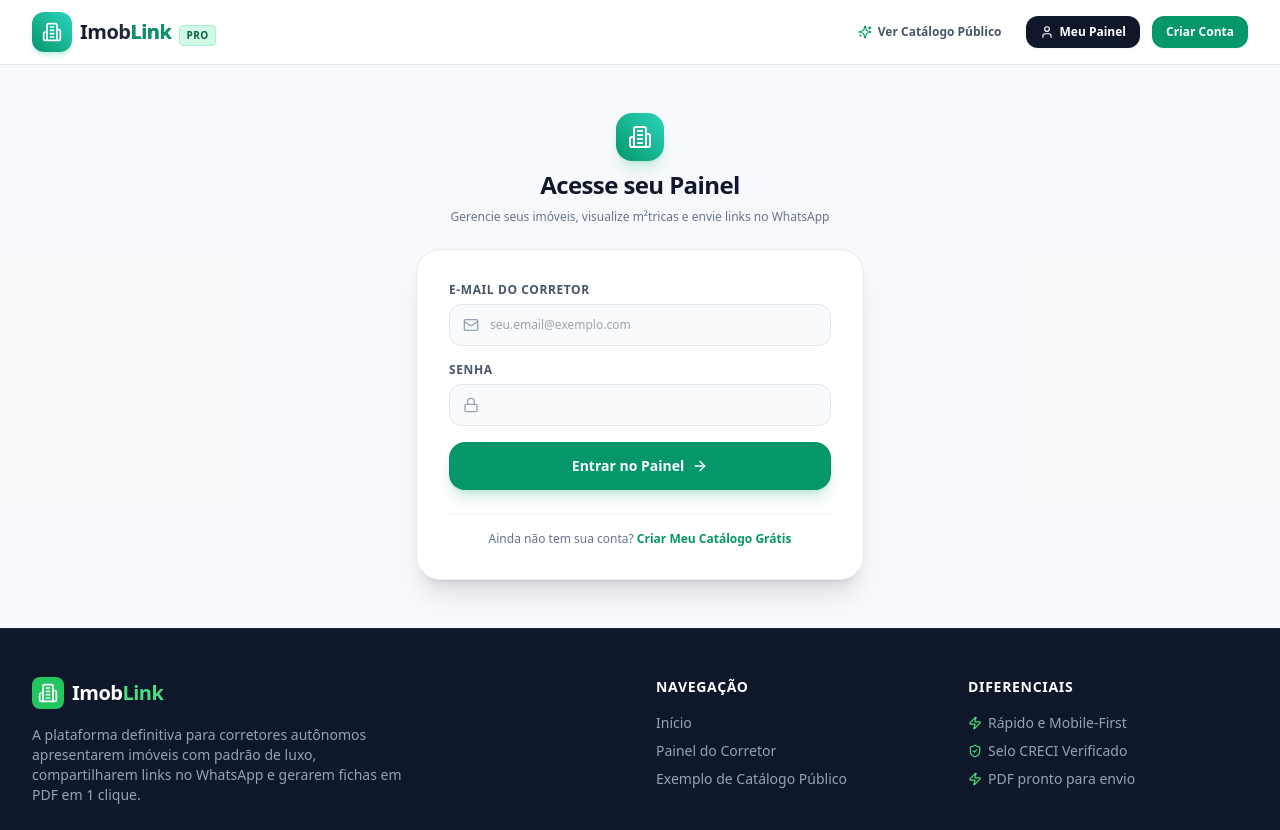
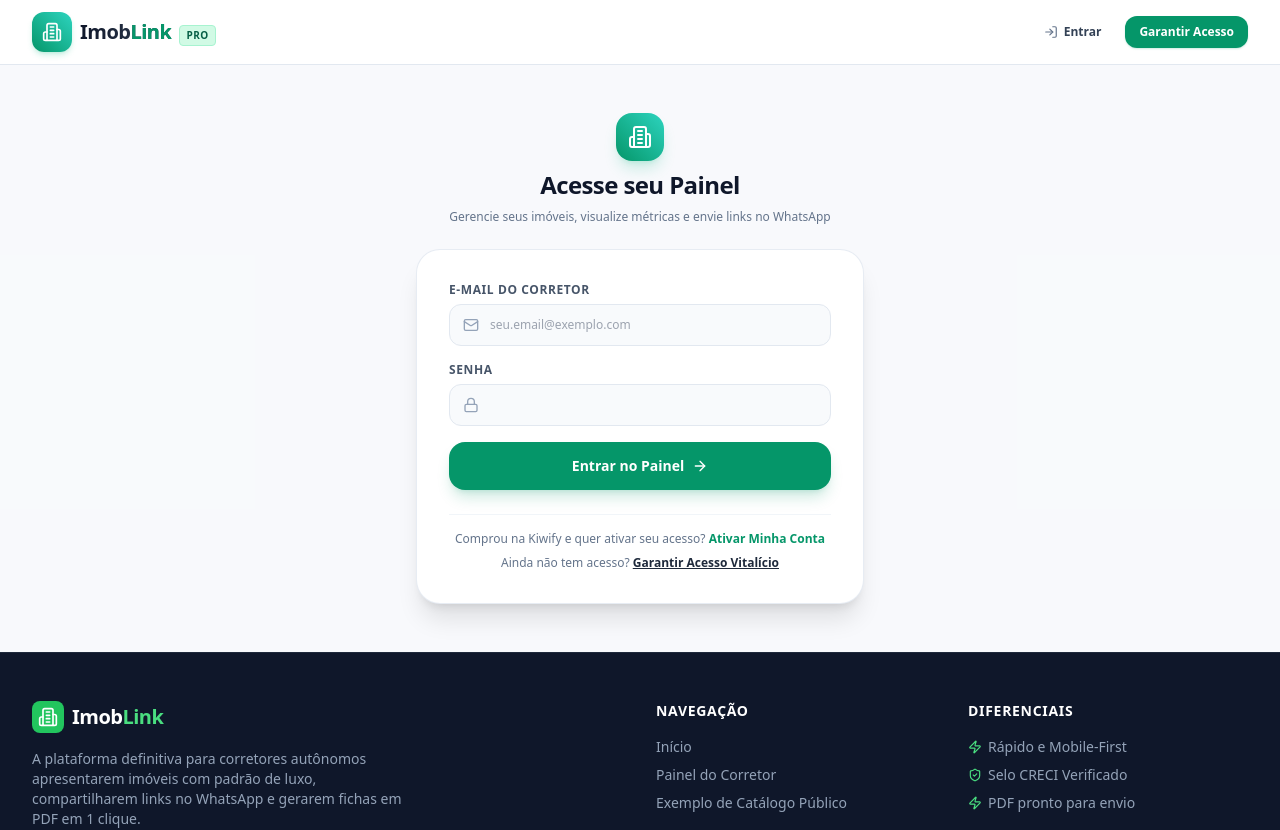
Before and after one commit to Vr199605/imoblink, a Next.js app: page /login in a window 1280 px wide. Shown: the top 830 px of the page. Built offline with nearby package versions, Linux system fonts and the light colour scheme; no server answers.

Commit message:
feat: protect dashboard with login redirect and validate purchase email on registration

```diff
--- a/src/app/cadastro/page.tsx
+++ b/src/app/cadastro/page.tsx
@@ -35,6 +35,19 @@ export default function CadastroPage() {
   const [loading, setLoading] = useState(false);
   const [errorMessage, setErrorMessage] = useState('');
 
+  React.useEffect(() => {
+    if (typeof window !== 'undefined') {
+      const params = new URLSearchParams(window.location.search);
+      const paramEmail = params.get('email');
+      const paramName = params.get('name');
+      if (paramEmail) setEmail(paramEmail);
+      if (paramName) {
+        setName(paramName);
+        setSlug(generateSlug(paramName));
+      }
+    }
+  }, []);
+
   const handleNameChange = (val: string) => {
     setName(val);
     if (!slug || slug === generateSlug(name)) {
@@ -48,12 +61,26 @@ export default function CadastroPage() {
     setLoading(true);
 
     const finalSlug = slug.trim() || generateSlug(name);
+    const cleanEmail = email.trim().toLowerCase();
 
     try {
       if (isSupabaseConfigured && supabase) {
-        // 1. Criar usuário no Supabase Auth
+        // 1. Validar se o e-mail realizou a compra na Kiwify (tabela orders)
+        const { data: orderMatches } = await supabase
+          .from('orders')
+          .select('*')
+          .ilike('customer_email', cleanEmail)
+          .limit(1);
+
+        if (!orderMatches || orderMatches.length === 0) {
+          setErrorMessage('Não encontramos uma compra aprovada para este e-mail. Por favor, utilize o mesmo e-mail informado na compra da Kiwify ou garanta seu acesso.');
+          setLoading(false);
+          return;
+        }
+
+        // 2. Criar usuário no Supabase Auth
         const { data: authData, error: authError } = await supabase.auth.signUp({
-          email,
+          email: cleanEmail,
           password,
           options: {
             data: {
@@ -67,13 +94,13 @@ export default function CadastroPage() {
 
         if (authError) throw authError;
 
-        // 2. Salvar Perfil na tabela profiles
+        // 3. Salvar Perfil na tabela profiles
         if (authData.user) {
-          const { error: profileError } = await supabase.from('profiles').insert([
+          const { error: profileError } = await supabase.from('profiles').upsert([
             {
               id: authData.user.id,
               name,
-              email,
+              email: cleanEmail,
               creci,
               phone,
               slug: finalSlug,
@@ -85,6 +112,12 @@ export default function CadastroPage() {
           ]);
           if (profileError) console.error('Profile creation error:', profileError);
         }
+
+        // 4. Efetuar login imediatamente para criar a sessão ativa
+        await supabase.auth.signInWithPassword({
+          email: cleanEmail,
+          password
+        });
 
         router.push('/dashboard');
       } else {
--- a/src/app/dashboard/page.tsx
+++ b/src/app/dashboard/page.tsx
@@ -2,10 +2,12 @@
 
 import React, { useEffect, useState } from 'react';
 import Link from 'next/link';
+import { useRouter } from 'next/navigation';
 import Header from '@/components/Header';
 import Footer from '@/components/Footer';
 import { Property, BrokerProfile } from '@/types';
 import { getBrokerProfile, getProperties, deleteProperty } from '@/lib/storage';
+import { supabase, isSupabaseConfigured } from '@/lib/supabase/client';
 import { formatCurrency } from '@/lib/utils';
 import {
   Building2,
@@ -26,17 +28,92 @@ import {
 import ShareModal from '@/components/ShareModal';
 
 export default function DashboardPage() {
+  const router = useRouter();
   const [broker, setBroker] = useState<BrokerProfile | null>(null);
   const [properties, setProperties] = useState<Property[]>([]);
   const [searchTerm, setSearchTerm] = useState('');
   const [selectedType, setSelectedType] = useState<string>('all');
   const [copiedCatalog, setCopiedCatalog] = useState(false);
   const [activeShareProperty, setActiveShareProperty] = useState<Property | null>(null);
+  const [loadingAuth, setLoadingAuth] = useState(true);
 
   useEffect(() => {
-    setBroker(getBrokerProfile());
-    setProperties(getProperties());
-  }, []);
+    async function checkAuth() {
+      if (isSupabaseConfigured && supabase) {
+        const { data: { session } } = await supabase.auth.getSession();
+        if (!session) {
+          router.push('/login');
+          return;
+        }
+
+        const { data: profile } = await supabase
+          .from('profiles')
+          .select('*')
+          .eq('id', session.user.id)
+          .single();
+
+        if (profile) {
+          setBroker({
+            id: profile.id,
+            slug: profile.slug,
+            name: profile.name,
+            creci: profile.creci,
+            phone: profile.phone,
+            email: profile.email,
+            avatarUrl: profile.avatar_url || 'https://images.unsplash.com/photo-1560250097-0b93528c311a?auto=format&fit=crop&q=80&w=400',
+            bio: profile.bio || '',
+            city: profile.city || 'São Paulo',
+            state: profile.state || 'SP'
+          });
+
+          const { data: props } = await supabase
+            .from('properties')
+            .select('*')
+            .eq('broker_slug', profile.slug);
+
+          if (props && props.length > 0) {
+            setProperties(props.map(p => ({
+              id: p.id,
+              slug: p.slug,
+              brokerSlug: p.broker_slug,
+              title: p.title,
+              description: p.description,
+              type: p.type,
+              purpose: p.purpose,
+              status: p.status,
+              price: Number(p.price),
+              condoFee: Number(p.condo_fee || 0),
+              iptu: Number(p.iptu || 0),
+              bedrooms: p.bedrooms,
+              suites: p.suites,
+              bathrooms: p.bathrooms,
+              garageSpots: p.garage_spots,
+              areaM2: Number(p.area_m2),
+              neighborhood: p.neighborhood,
+              city: p.city,
+              state: p.state,
+              tags: p.tags || [],
+              images: p.images || [],
+              featured: p.featured,
+              code: p.code,
+              createdAt: p.created_at
+            })));
+          } else {
+            setProperties(getProperties());
+          }
+        } else {
+          setBroker(getBrokerProfile());
+          setProperties(getProperties());
+        }
+      } else {
+        setBroker(getBrokerProfile());
+        setProperties(getProperties());
+      }
+      setLoadingAuth(false);
+    }
+
+    checkAuth();
+  }, [router]);
 
   if (!broker) return null;
 
--- a/src/app/login/page.tsx
+++ b/src/app/login/page.tsx
@@ -56,7 +56,7 @@ export default function LoginPage() {
               Acesse seu Painel
             </h1>
             <p className="text-xs text-slate-500">
-              Gerencie seus imóveis, visualize m²tricas e envie links no WhatsApp
+              Gerencie seus imóveis, visualize métricas e envie links no WhatsApp
             </p>
           </div>
 
@@ -127,11 +127,24 @@ export default function LoginPage() {
               </button>
             </form>
 
-            <div className="pt-4 border-t border-slate-100 text-center text-xs text-slate-500">
-              Ainda não tem sua conta?{' '}
-              <Link href="/cadastro" className="font-bold text-emerald-600 hover:underline">
-                Criar Meu Catálogo Grátis
-              </Link>
+            <div className="pt-4 border-t border-slate-100 text-center space-y-2 text-xs text-slate-500">
+              <div>
+                Comprou na Kiwify e quer ativar seu acesso?{' '}
+                <Link href="/cadastro" className="font-bold text-emerald-600 hover:underline">
+                  Ativar Minha Conta
+                </Link>
+              </div>
+              <div>
+                Ainda não tem acesso?{' '}
+                <a
+                  href={process.env.NEXT_PUBLIC_KIWIFY_CHECKOUT_URL || 'https://pay.kiwify.com.br/ZgR5Km3'}
+                  target="_blank"
+                  rel="noopener noreferrer"
+                  className="font-bold text-slate-800 hover:text-emerald-600 underline"
+                >
+                  Garantir Acesso Vitalício
+                </a>
+              </div>
             </div>
           </div>
         </div>
--- a/src/components/Header.tsx
+++ b/src/components/Header.tsx
@@ -59,12 +59,14 @@ export default function Header() {
         </Link>
 
         <nav className="flex items-center gap-3">
+          {isLoggedIn ? (
+            <>
               <Link
                 href={`/c/${brokerSlug}`}
                 className="hidden sm:flex items-center gap-1.5 text-xs font-semibold text-slate-600 hover:text-emerald-600 transition-colors px-3 py-2 rounded-lg hover:bg-slate-100"
               >
                 <Sparkles className="w-3.5 h-3.5 text-emerald-600" />
-            <span>Ver Catálogo Público</span>
+                <span>Ver Catálogo</span>
               </Link>
 
               <Link
@@ -75,12 +77,35 @@ export default function Header() {
                 <span>Meu Painel</span>
               </Link>
 
+              <button
+                onClick={handleLogout}
+                className="flex items-center gap-1 text-xs font-medium text-slate-500 hover:text-rose-600 transition-colors px-2 py-1.5 rounded-lg hover:bg-rose-50"
+                title="Sair da conta"
+              >
+                <LogOut className="w-3.5 h-3.5" />
+                <span className="hidden sm:inline">Sair</span>
+              </button>
+            </>
+          ) : (
+            <>
               <Link
-            href="/cadastro"
-            className="hidden md:flex items-center gap-1.5 text-xs font-bold bg-emerald-600 hover:bg-emerald-700 text-white px-3.5 py-2 rounded-xl transition-all shadow-sm"
+                href="/login"
+                className="flex items-center gap-1.5 text-xs font-bold text-slate-700 hover:text-slate-900 px-3 py-2 rounded-xl hover:bg-slate-100 transition-all"
               >
-            <span>Criar Conta</span>
+                <LogIn className="w-3.5 h-3.5 text-slate-500" />
+                <span>Entrar</span>
               </Link>
+
+              <a
+                href={process.env.NEXT_PUBLIC_KIWIFY_CHECKOUT_URL || 'https://pay.kiwify.com.br/ZgR5Km3'}
+                target="_blank"
+                rel="noopener noreferrer"
+                className="flex items-center gap-1.5 text-xs font-bold bg-emerald-600 hover:bg-emerald-700 text-white px-3.5 py-2 rounded-xl transition-all shadow-sm shadow-emerald-600/20"
+              >
+                <span>Garantir Acesso</span>
+              </a>
+            </>
+          )}
         </nav>
       </div>
     </header>
```
Lines whose indentation alone changed are shown as unchanged.
